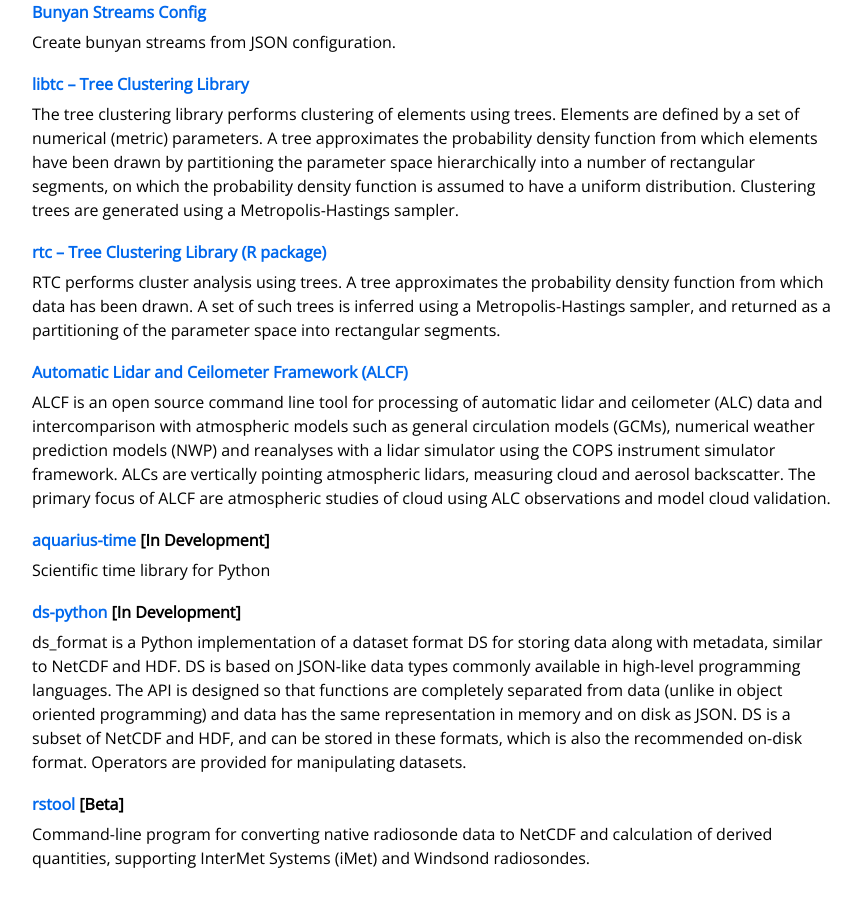
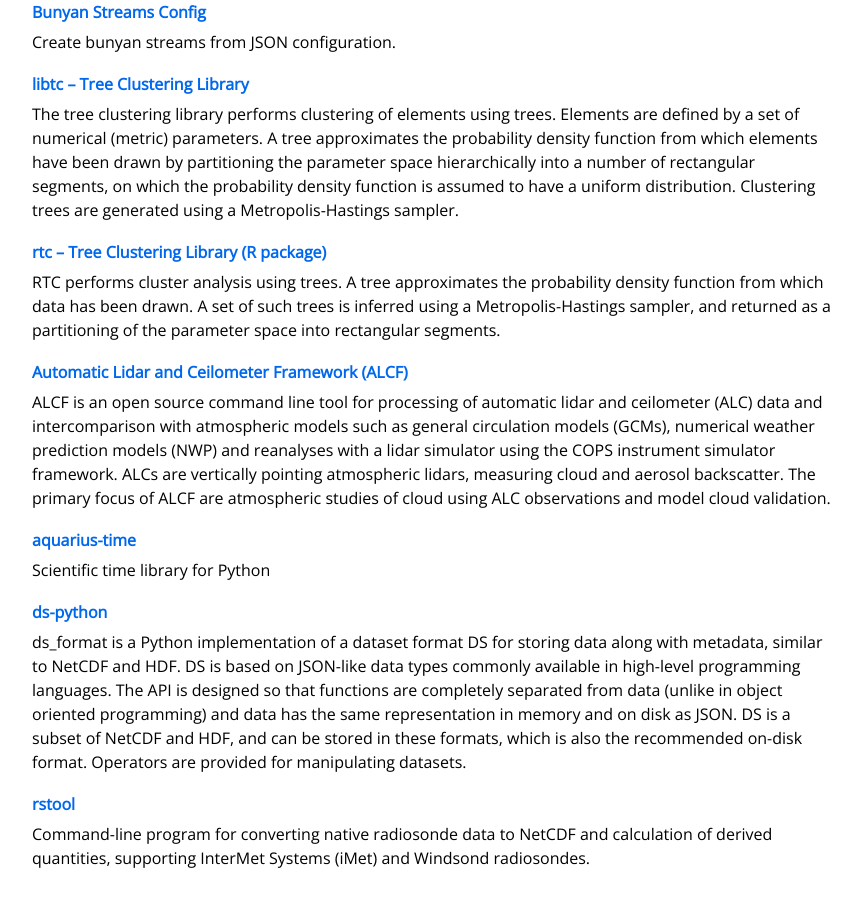
Before and after one commit to peterkuma/peterkuma.net, a Jekyll site: the page built from software/index.html, in a window 1280 px wide and 900 px high, scrolled down 1317 px. Shown: the whole window, without its empty margins (208-1069 px from the left). Built offline with Jekyll 4.4.1, drawn with Linux system fonts in a browser that asks for light colours.

Commit message:
Remove in dev and beta tags

```diff
--- a/software/index.html
+++ b/software/index.html
@@ -61,15 +61,15 @@
 <p>
 ALCF is an open source command line tool for processing of automatic lidar and ceilometer (ALC) data and intercomparison with atmospheric models such as general circulation models (GCMs), numerical weather prediction models (NWP) and reanalyses with a lidar simulator using the COPS instrument simulator framework. ALCs are vertically pointing atmospheric lidars, measuring cloud and aerosol backscatter. The primary focus of ALCF are atmospheric studies of cloud using ALC observations and model cloud validation.
 </p>
-<h2><a href="https://github.com/peterkuma/aquarius-time">aquarius-time</a> [In Development]</h2>
+<h2><a href="https://github.com/peterkuma/aquarius-time">aquarius-time</a></h2>
 <p>
 Scientific time library for Python
 </p>
-<h2><a href="https://github.com/peterkuma/ds-python">ds-python</a> [In Development]</h2>
+<h2><a href="https://github.com/peterkuma/ds-python">ds-python</a></h2>
 <p>
 ds_format is a Python implementation of a dataset format DS for storing data along with metadata, similar to NetCDF and HDF. DS is based on JSON-like data types commonly available in high-level programming languages. The API is designed so that functions are completely separated from data (unlike in object oriented programming) and data has the same representation in memory and on disk as JSON. DS is a subset of NetCDF and HDF, and can be stored in these formats, which is also the recommended on-disk format. Operators are provided for manipulating datasets.
 </p>
-<h2><a href="https://github.com/peterkuma/rstool">rstool</a> [Beta]</h2>
+<h2><a href="https://github.com/peterkuma/rstool">rstool</a></h2>
 <p>
 Command-line program for converting native radiosonde data to NetCDF and
 calculation of derived quantities, supporting InterMet Systems (iMet) and
```
Also changed, not shown: science/index.md (+1 -1 lines).
